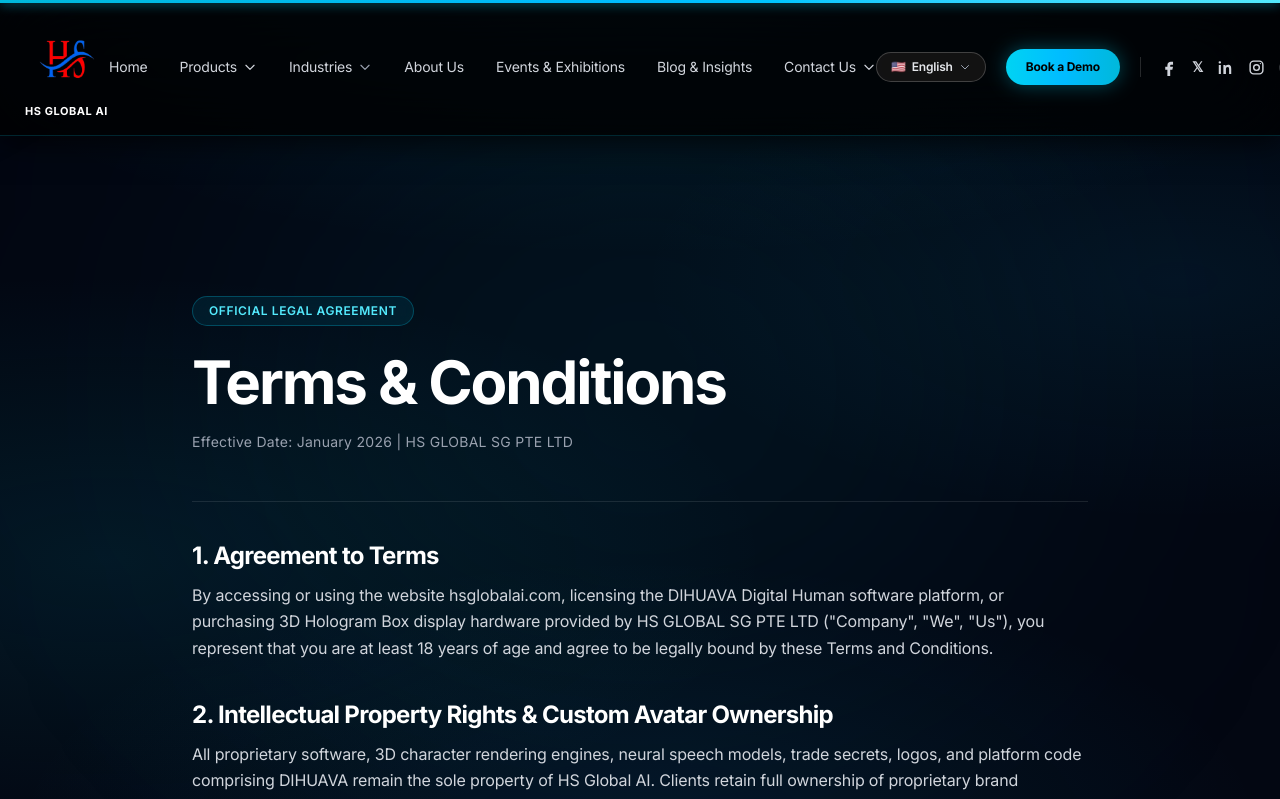
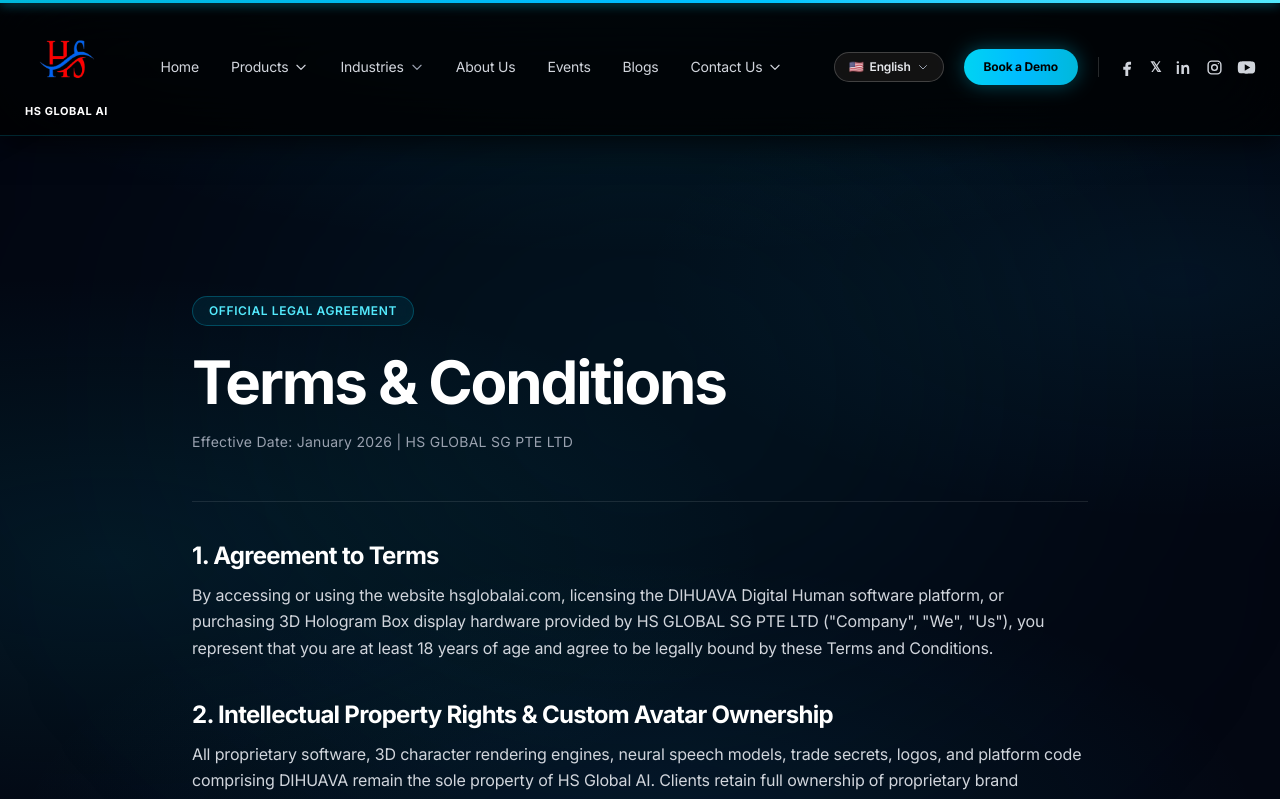
Before and after one commit to propertiesmarket1234/hsglobalai, a Next.js app: page /terms in a window 1280 px wide. Shown: the top 799 px of the page. Built offline with nearby package versions, Linux system fonts and the light colour scheme.

Commit message:
Simplify header navigation labels

```diff
--- a/src/i18n/dictionaries/en.ts
+++ b/src/i18n/dictionaries/en.ts
@@ -25,8 +25,8 @@
     tourismMuseums: "Tourism & Museums Expos",
     educationAcademies: "Education & Training Academies",
     about: "About Us",
-    events: "Events & Exhibitions",
-    blog: "Blog & Insights",
+    events: "Events",
+    blog: "Blogs",
     contactUs: "Contact Us",
     downloadCenter: "Download Center & Datasheets",
     selectLanguage: "Select Language / 语言 / Язык / Idioma",
--- a/src/i18n/dictionaries/es.ts
+++ b/src/i18n/dictionaries/es.ts
@@ -27,8 +27,8 @@
     tourismMuseums: "Turismo, museos y exposiciones",
     educationAcademies: "Educación y academias",
     about: "Nosotros",
-    events: "Eventos y exposiciones",
-    blog: "Blog y noticias",
+    events: "Eventos",
+    blog: "Blogs",
     contactUs: "Contacto",
     downloadCenter: "Centro de descargas y fichas",
     selectLanguage: "Seleccionar idioma / Select Language / 语言 / Язык",
--- a/src/i18n/dictionaries/ru.ts
+++ b/src/i18n/dictionaries/ru.ts
@@ -27,8 +27,8 @@
     tourismMuseums: "Туризм, музеи и выставки",
     educationAcademies: "Образование и академический сектор",
     about: "О нас",
-    events: "Мероприятия & Выставки",
-    blog: "Блог & Аналитика",
+    events: "Мероприятия",
+    blog: "Блоги",
     contactUs: "Контакты",
     downloadCenter: "Центр загрузок и буклеты",
     selectLanguage: "Выберите язык / Select Language / 语言 / Idioma",
--- a/src/i18n/dictionaries/zh.ts
+++ b/src/i18n/dictionaries/zh.ts
@@ -27,8 +27,8 @@
     tourismMuseums: "文旅与博物馆展览",
     educationAcademies: "教育与培训院校",
     about: "关于我们",
-    events: "展会活动",
-    blog: "新闻与洞察",
+    events: "活动",
+    blog: "博客",
     contactUs: "联系我们",
     downloadCenter: "下载中心",
     selectLanguage: "选择语言 / Select Language / Язык / Idioma",
```
